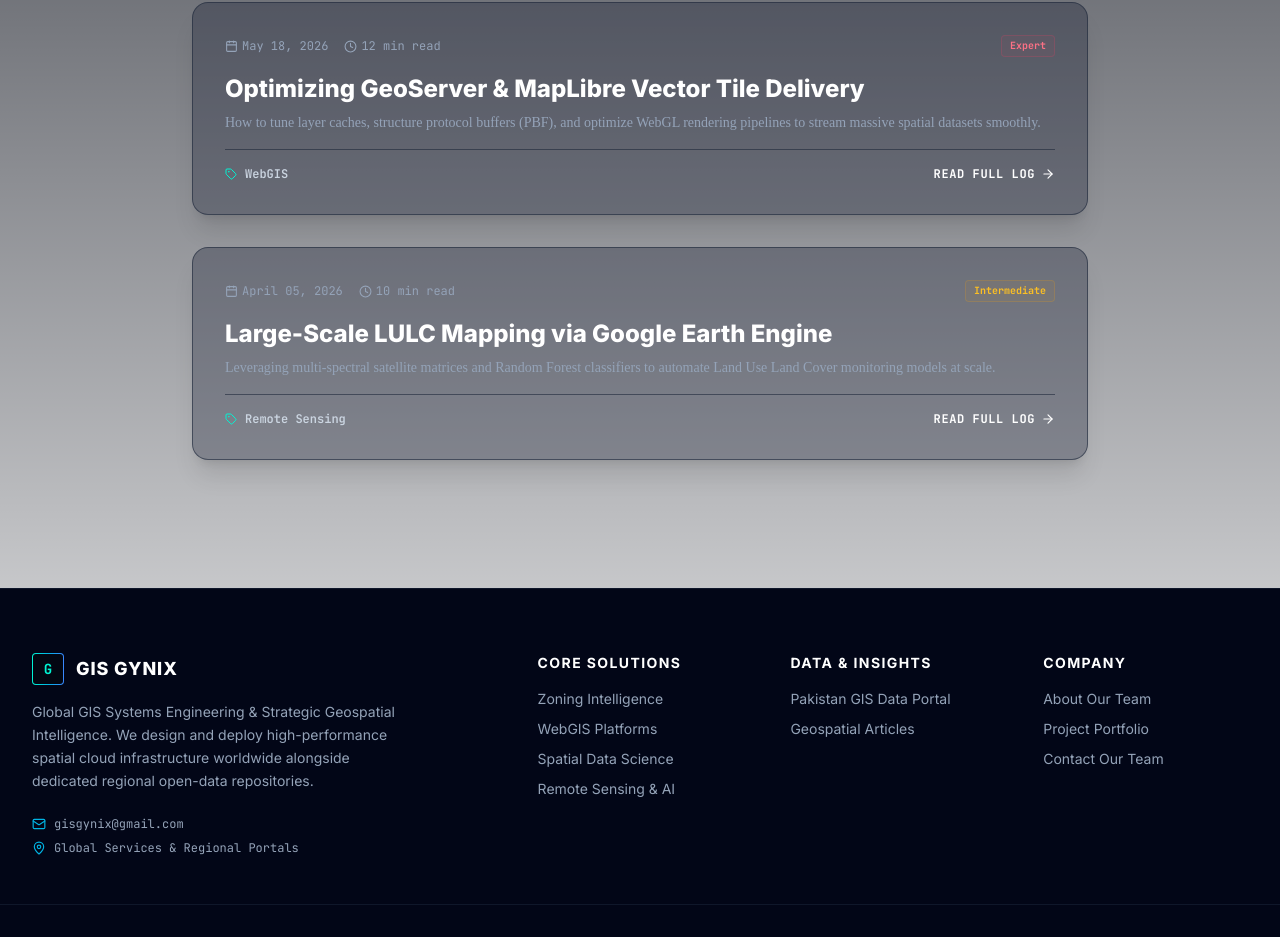
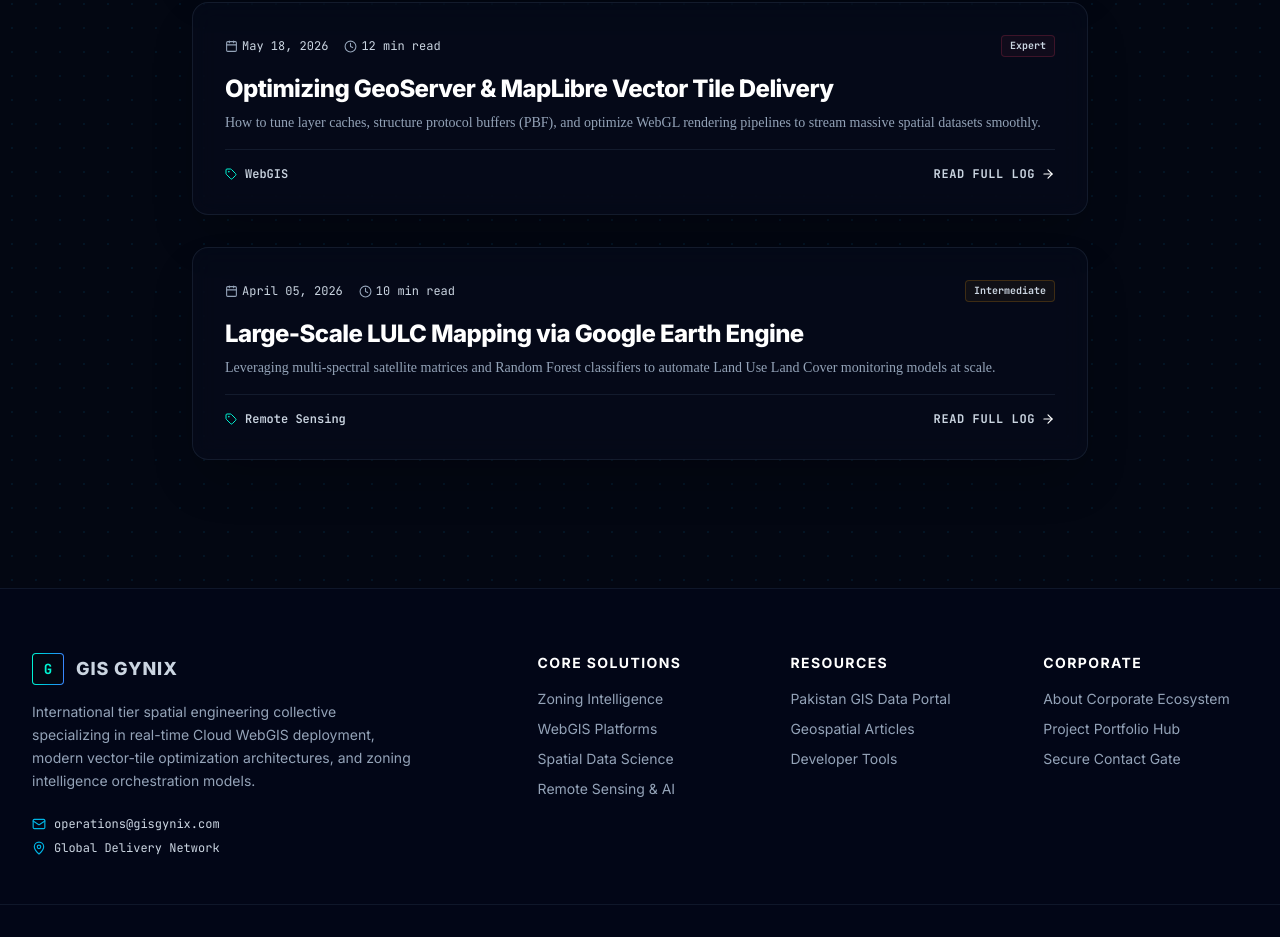
Before and after one commit to GIS-Gynix/gis-gynix-platform, a Next.js app: page /blog in a window 1280 px wide. Shown: the part 784-1721 px from the top of the page. Built offline with nearby package versions, Linux system fonts and the light colour scheme.

Commit message:
fix: Fixing Color Scheme Issues

```diff
--- a/src/app/globals.css
+++ b/src/app/globals.css
@@ -4,31 +4,66 @@
 @tailwind utilities;
 
 :root {
-  --foreground-rgb: 0, 0, 0;
-  --background-start-rgb: 214, 219, 220;
+  --foreground-rgb: 15, 23, 42; /* Clean slate-900 for absolute readability */
+  --background-start-rgb: 248, 250, 252; /* slate-50 background */
   --background-end-rgb: 255, 255, 255;
 }
 
 @media (prefers-color-scheme: dark) {
   :root {
     --foreground-rgb: 255, 255, 255;
-    --background-start-rgb: 0, 0, 0;
-    --background-end-rgb: 0, 0, 0;
+    --background-start-rgb: 3, 7, 18; /* brand-dark #030712 */
+    --background-end-rgb: 11, 19, 41; /* brand-surface #0B1329 */
   }
 }
 
-body {
-  color: rgb(var(--foreground-rgb));
-  background: linear-gradient(
-      to bottom,
-      transparent,
-      rgb(var(--background-end-rgb))
-    )
-    rgb(var(--background-start-rgb));
+/* Base style resets to guarantee contrast ratios across the entire document */
+@layer base {
+  body {
+    color: rgb(var(--foreground-rgb));
+    background: rgb(var(--background-start-rgb));
+  }
+
+  /* Force headers to be high contrast dark-slate in light mode, crisp white in dark mode */
+  h1, h2, h3, h4, h5, h6 {
+    @apply text-slate-900 dark:text-white tracking-tight transition-colors duration-200;
+  }
+
+  /* Automatically make paragraphs clear and readable across light/dark environments */
+  p {
+    @apply text-slate-700 dark:text-slate-400 transition-colors duration-200;
+  }
+
+  /* Force strong, label, and span text to be visible if they are not explicitly colored */
+  span, label, strong {
+    @apply text-slate-800 dark:text-slate-300;
+  }
 }
 
 @layer utilities {
   .text-balance {
     text-wrap: balance;
   }
+
+  /* GLOBAL GLASS PANEL COMPONENT OVERRIDE
+    Forces cards to use a clean white/slate tint in light mode so your text pops,
+    while preserving the premium dark-surface transparency in dark mode.
+  */
+  .glass-panel {
+    @apply bg-white/80 dark:bg-brand-surface/30
+           backdrop-blur-md
+           border border-slate-200/80 dark:border-slate-800/60
+           shadow-sm dark:shadow-2xl
+           transition-all duration-300;
+  }
+
+  /* Global background grid gridline visibility correction */
+  .bg-spatial-grid {
+    background-image: radial-gradient(rgba(1, 180, 244, 0.15) 1px, transparent 1px);
+    background-size: 24px 24px;
+  }
+
+  .dark .bg-spatial-grid {
+    background-image: radial-gradient(rgba(1, 180, 244, 0.08) 1px, transparent 1px);
+  }
 }
--- a/src/components/layout/Footer.tsx
+++ b/src/components/layout/Footer.tsx
@@ -15,17 +15,17 @@ export default function Footer() {
     resources: [
       { name: "Pakistan GIS Data Portal", href: "/data-portal" },
       { name: "Geospatial Articles", href: "/blog" },
+      { name: "Developer Tools", href: "#" },
     ],
     company: [
-      { name: "About Our Team", href: "/about" },
-      { name: "Project Portfolio", href: "/portfolio" },
-      { name: "Contact Our Team", href: "/contact" },
+      { name: "About Corporate Ecosystem", href: "/about" },
+      { name: "Project Portfolio Hub", href: "/portfolio" },
+      { name: "Secure Contact Gate", href: "/contact" },
     ],
   };
 
   return (
-    // CHANGED: Added text-slate-600 for light mode, dark:text-slate-400 for dark mode
-    <footer className="w-full bg-slate-950 text-slate-600 dark:text-slate-400 border-t border-slate-900 font-sans pt-16 pb-8 z-10 relative">
+    <footer className="w-full bg-slate-950 text-slate-400 border-t border-slate-900 font-sans pt-16 pb-8 z-10 relative">
       <div className="max-w-7xl mx-auto px-4 sm:px-6 lg:px-8 grid grid-cols-1 md:grid-cols-2 lg:grid-cols-5 gap-12 border-b border-slate-900 pb-12">
 
         {/* Company Overview Block */}
@@ -36,29 +36,28 @@ export default function Footer() {
             </div>
             <span className="font-extrabold text-lg uppercase tracking-wider text-white">GIS Gynix</span>
           </div>
-          {/* CHANGED: Made paragraph text responsive to contrast rules */}
-          <p className="text-sm leading-relaxed text-slate-400 dark:text-slate-400 max-w-sm">
-            Global GIS Systems Engineering & Strategic Geospatial Intelligence. We design and deploy high-performance spatial cloud infrastructure worldwide alongside dedicated regional open-data repositories.
+          <p className="text-sm leading-relaxed text-slate-400 max-w-sm">
+            International tier spatial engineering collective specializing in real-time Cloud WebGIS deployment, modern vector-tile optimization architectures, and zoning intelligence orchestration models.
           </p>
           <div className="pt-2 space-y-2 text-xs font-mono">
             <div className="flex items-center space-x-2">
               <Mail size={14} className="text-brand-cyan" />
-              <span className="text-slate-400 dark:text-slate-400">gisgynix@gmail.com</span>
+              <span>operations@gisgynix.com</span>
             </div>
             <div className="flex items-center space-x-2">
               <MapPin size={14} className="text-brand-cyan" />
-              <span className="text-slate-400 dark:text-slate-400">Global Services & Regional Portals</span>
+              <span>Global Delivery Network</span>
             </div>
           </div>
         </div>
 
-        {/* Directory Sub-Links */}
+        {/* Iterative Sub-Link Directories */}
         <div>
           <h4 className="text-sm font-bold uppercase tracking-widest text-white mb-4">Core Solutions</h4>
           <ul className="space-y-2.5 text-sm">
             {navigationGrid.solutions.map((item) => (
               <li key={item.name}>
-                <Link href={item.href} className="hover:text-brand-emerald text-slate-400 dark:text-slate-400 transition-colors duration-150 flex items-center group">
+                <Link href={item.href} className="text-slate-400 hover:text-brand-emerald transition-colors duration-150 flex items-center group">
                   {item.name}
                   <ArrowUpRight size={12} className="ml-1 opacity-0 group-hover:opacity-100 transition-opacity" />
                 </Link>
@@ -68,11 +67,11 @@ export default function Footer() {
         </div>
 
         <div>
-          <h4 className="text-sm font-bold uppercase tracking-widest text-white mb-4">Data & Insights</h4>
+          <h4 className="text-sm font-bold uppercase tracking-widest text-white mb-4">Resources</h4>
           <ul className="space-y-2.5 text-sm">
             {navigationGrid.resources.map((item) => (
               <li key={item.name}>
-                <Link href={item.href} className="hover:text-brand-cyan text-slate-400 dark:text-slate-400 transition-colors duration-150 flex items-center group">
+                <Link href={item.href} className="text-slate-400 hover:text-brand-cyan transition-colors duration-150 flex items-center group">
                   {item.name}
                   <ArrowUpRight size={12} className="ml-1 opacity-0 group-hover:opacity-100 transition-opacity" />
                 </Link>
@@ -82,11 +81,11 @@ export default function Footer() {
         </div>
 
         <div>
-          <h4 className="text-sm font-bold uppercase tracking-widest text-white mb-4">Company</h4>
+          <h4 className="text-sm font-bold uppercase tracking-widest text-white mb-4">Corporate</h4>
           <ul className="space-y-2.5 text-sm">
             {navigationGrid.company.map((item) => (
               <li key={item.name}>
-                <Link href={item.href} className="hover:text-brand-accent text-slate-400 dark:text-slate-400 transition-colors duration-150 flex items-center group">
+                <Link href={item.href} className="text-slate-400 hover:text-brand-accent transition-colors duration-150 flex items-center group">
                   {item.name}
                   <ArrowUpRight size={12} className="ml-1 opacity-0 group-hover:opacity-100 transition-opacity" />
                 </Link>
@@ -96,10 +95,11 @@ export default function Footer() {
         </div>
       </div>
 
-      <div className="max-w-7xl mx-auto px-4 sm:px-6 lg:px-8 pt-8 flex flex-col sm:flex-row items-center justify-between text-xs font-mono text-slate-500 dark:text-slate-600">
-        <p>&copy; {new Date().getFullYear()} GIS Gynix. All rights reserved.</p>
-        <div className="flex space-x-6 mt-4 sm:mt-0 text-slate-500">
-          <span>Enterprise Geospatial Deployments</span>
+      <div className="max-w-7xl mx-auto px-4 sm:px-6 lg:px-8 pt-8 flex flex-col sm:flex-row items-center justify-between text-xs font-mono text-slate-600">
+        <p>&copy; {new Date().getFullYear()} GIS Gynix. All rights engineered internationally.</p>
+        <div className="flex space-x-6 mt-4 sm:mt-0">
+          <Link href="#" prefetch={false} className="hover:text-slate-400">Security Architecture</Link>
+          <Link href="#" prefetch={false} className="hover:text-slate-400">Terms of Deployment</Link>
         </div>
       </div>
     </footer>
```
Also changed, not shown: src/app/contact/page.tsx (+11 -14 lines).
